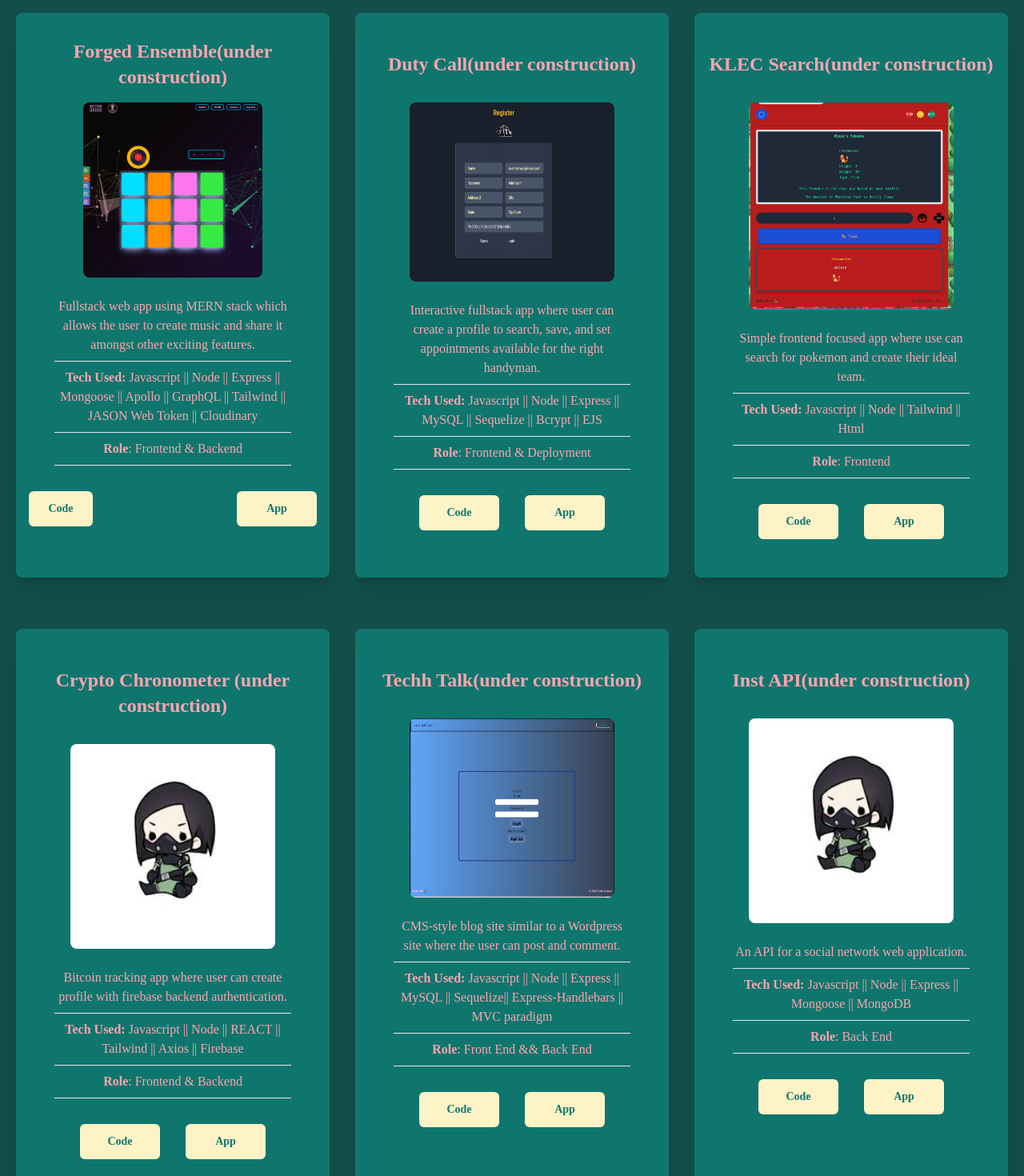
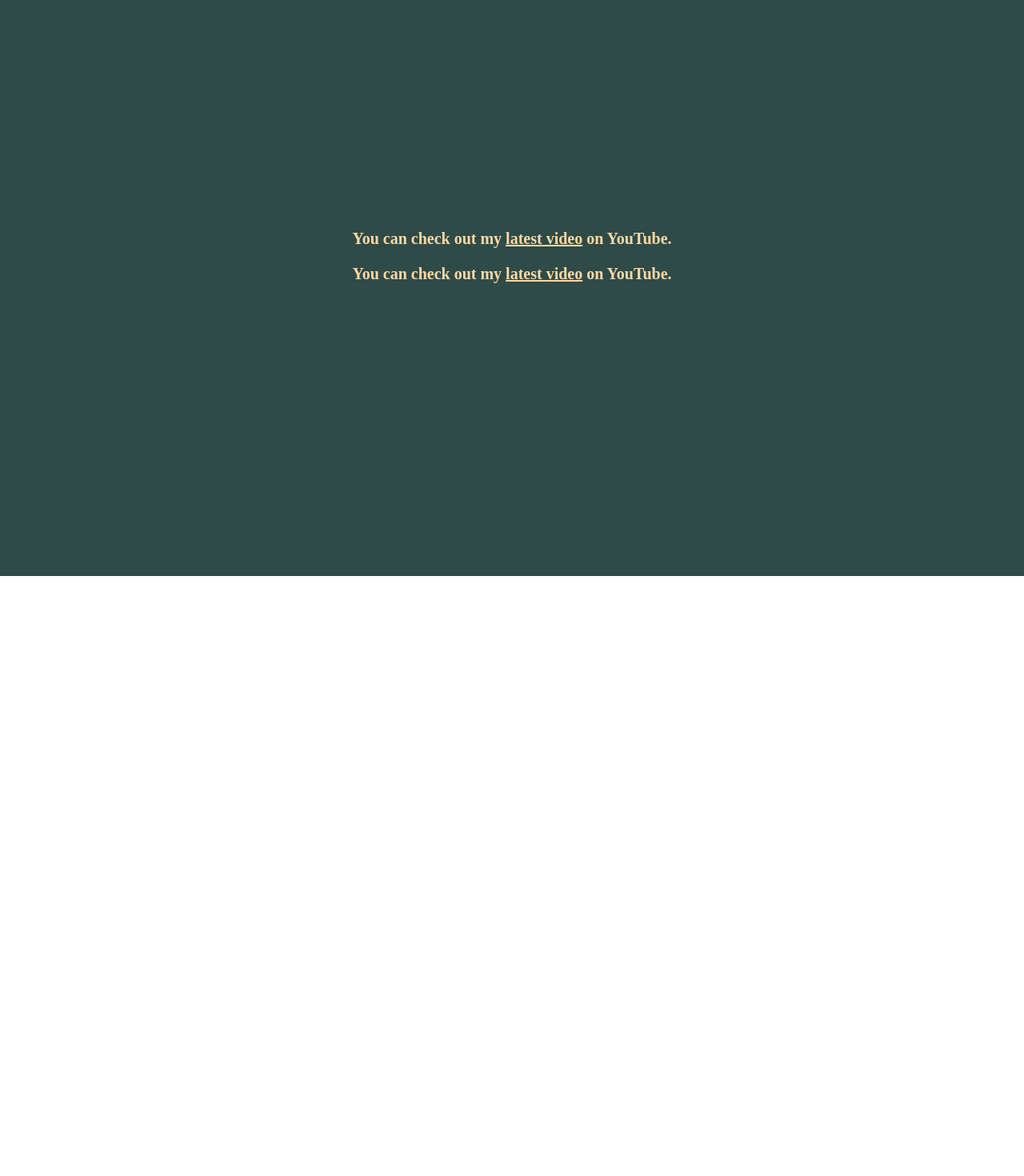
Before and after one commit to VAalchemist/portfolio-imnida, a React (Create React App) app: page /portfolio in a window 1280 px wide. Shown: the part 80-1550 px from the top of the page at 80% size. After the commit the page ends 800 px from the top, so only its background shows below. Built offline with nearby package versions, Linux system fonts and the light colour scheme.

Commit message:
removed coding projects and began ro replace with VO work

```diff
--- a/src/components/Portfolio.jsx
+++ b/src/components/Portfolio.jsx
@@ -1,174 +1,41 @@
 import React from 'react';
-import viper from '../assets/viper.jpg';
-import duty from '../assets/duty.png';
-import forged from '../assets/forged.png';
-import poke from '../assets/pokesearch.png';
-import tech from '../assets/techh.png';
 
 
 
 const Portfolio = () => {
   return (
-    <div className='w-full h-full py-[5rem] pb-96 bg-teal-900'>
+    <div className='w-full h-screen bg-[#2E4B47]'>
 
-      {/* Card Content */}
-      <div className='max-w-[1240px] mx-auto grid md:grid-cols-3 gap-8 mb-12'>
+      <div className='max-w-[1000px] h-full mx-auto px-8 flex flex-col justify-center'>
 
-      {/* First Card */}
-      <div className=' bg-teal-700 shadow-xl flex flex-col p-4 sm:mt-4 rounded-lg text-rose-300 hover:scale-105 duration-300' >
+        <p className="text-[#FDD8A7] font-semibold text-center md:text-lg lg:text-xl py-2 px-12 max-w-[1000px]"> You can check out my{' '}
+          <a
+            href="https://www.youtube.com/watch?v=ABC123XYZ"
+    target="_blank"
+    rel="noopener noreferrer"
+    className="font-bold underline hover:text-blue-600"
+  >
+            latest video
+          </a>
+          {' '}on YouTube.
+        </p>
+        <p className="text-[#FDD8A7] font-semibold text-center md:text-lg lg:text-xl py-2 px-12 max-w-[1000px]"> You can check out my{' '}
+          <a
+            href="https://www.youtube.com/watch?v=ABC123XYZ"
+    target="_blank"
+    rel="noopener noreferrer"
+    className="font-bold underline hover:text-blue-600"
+  >
+            latest video
+          </a>
+          {' '}on YouTube.
+        </p>
 
-        <h2 className='text-2xl font-bold text-center py-4'>Forged Ensemble(under construction)</h2>
-        <img className='w-56 mx-auto rounded-lg' src={forged} alt="." />
-
-        <div className=' text-center font-medium'>
-          <p className='py-2 border-b mx-8 mt-4'>Fullstack web app using MERN stack which allows the user to create music and share it amongst other exciting features.</p>
-            <p className='py-2 border-b mx-8'><span className='font-bold'>Tech Used: </span>
-              Javascript ||
-              Node ||
-              Express ||
-              Mongoose ||
-              Apollo ||
-              GraphQL ||
-              Tailwind ||
-              JASON Web Token ||
-              Cloudinary
-            </p>
-          <p className='py-2 border-b mx-8'><span className='font-bold'>Role</span>: Frontend & Backend</p>
-        </div>
-
-          <div className='flex justify-between mx-16 sm:mx-0'>
-            <a href='https://github.com/VAalchemist/forged-ensemble' className=' bg-amber-100 text-sm text-center hover:text-rose-600 hover:text-base w-[100px] sm:w-[80px] rounded-md font-bold  text-teal-700 my-8 mx-auto md:mx-0 py-3 '>Code</a>
-          <a href='/' className=' bg-amber-100 text-sm text-center hover:text-rose-600 hover:text-base sm:w-[100px] w-[80px] rounded-md font-bold  text-teal-700 my-8 mx-auto md:mx-0 py-3 '>App</a>
-          </div>
-        </div>
-
-      {/* Second Card */}
-      <div className='bg-teal-700 w-full shadow-xl flex flex-col p-4 sm:mt-4 rounded-lg text-rose-300 hover:scale-105 duration-300' >
-
-        <h2 className='text-2xl font-bold text-center py-8'>Duty Call(under construction)</h2>
-        <img className='w-64 h-56 mx-auto rounded-lg' src={duty} alt="/" />
-
-        <div className='text-center font-medium '>
-          <p className='py-2 border-b mx-8 mt-4'>Interactive fullstack app where user can create a profile to search, save, and set appointments available for the right handyman. </p>
-           <p className='py-2 border-b mx-8'><span className='font-bold'>Tech Used: </span>
-              Javascript ||
-              Node ||
-              Express ||
-              MySQL ||
-              Sequelize ||
-              Bcrypt ||
-            EJS</p>
-          <p className='py-2 border-b mx-8'><span className='font-bold'>Role</span>: Frontend & Deployment</p>
-        </div>
-
-          <div className='flex justify-between mx-16'>
-            <a href='/' className=' bg-amber-100 text-sm text-center hover:text-rose-600 hover:text-base w-[100px] rounded-md font-bold  text-teal-700 my-8 mx-auto md:mx-0 py-3 '>Code</a>
-          <a href='/' className=' bg-amber-100 text-sm text-center hover:text-rose-600 hover:text-base w-[100px] rounded-md font-bold  text-teal-700 my-8 mx-auto md:mx-0 py-3 '>App</a>
-          </div>
-        </div>
-
-    {/* Third Card */}
-      <div className='bg-teal-700 w-full shadow-xl flex flex-col p-4 sm:mt-4 rounded-lg text-rose-300 hover:scale-105 duration-300' >
-
-        <h2 className='text-2xl font-bold text-center py-8'>KLEC Search(under construction)</h2>
-        <img className='w-64 mx-auto rounded-lg' src={poke} alt="/" />
-
-        <div className='text-center font-medium '>
-          <p className='py-2 border-b mx-8 mt-4'>Simple frontend focused app where use can search for pokemon and create their ideal team.</p>
-           <p className='py-2 border-b mx-8'><span className='font-bold'>Tech Used: </span>
-              Javascript ||
-              Node ||
-              Tailwind ||
-              Html</p>
-          <p className='py-2 border-b mx-8'><span className='font-bold'>Role</span>: Frontend</p>
-        </div>
-
-          <div className='flex justify-between mx-16'>
-            <a href='/' className=' bg-amber-100 text-sm hover:text-rose-600 hover:text-base text-center w-[100px] rounded-md font-bold  text-teal-700 my-8 mx-auto md:mx-0 py-3 '>Code</a>
-          <a href='/' className=' bg-amber-100 text-sm text-center hover:text-rose-600 hover:text-base w-[100px] rounded-md font-bold  text-teal-700 my-8 mx-auto md:mx-0 py-3 '>App</a>
-          </div>
-        </div>
       </div>
 
 
-      {/* Card Content */}
-      <div className='max-w-[1240px] mx-auto grid md:grid-cols-3 gap-8'>
 
-      {/* First Card */}
-      <div className='bg-teal-700 w-full shadow-xl flex flex-col p-4 sm:mt-4 rounded-lg text-rose-300 hover:scale-105 duration-300' >
-
-        <h2 className='text-2xl font-bold text-center py-8'>Crypto Chronometer (under construction)</h2>
-        <img className='w-64 mx-auto rounded-lg' src={viper} alt="/" />
-
-        <div className='text-center font-medium '>
-          <p className='py-2 border-b mx-8 mt-4'>Bitcoin tracking app where user can create profile with firebase backend authentication. </p>
-           <p className='py-2 border-b mx-8'><span className='font-bold'>Tech Used: </span>
-              Javascript ||
-              Node ||
-              REACT ||
-              Tailwind ||
-              Axios ||
-            Firebase</p>
-          <p className='py-2 border-b mx-8'><span className='font-bold'>Role</span>: Frontend & Backend</p>
-        </div>
-
-          <div className='flex justify-between mx-16'>
-            <a href='/' className=' bg-amber-100 text-sm text-center hover:text-rose-600 hover:text-base w-[100px] rounded-md font-bold  text-teal-700 my-8 mx-auto md:mx-0 py-3 '>Code</a>
-          <a href='/' className=' bg-amber-100 text-sm text-center  hover:text-rose-600 hover:text-base w-[100px] rounded-md font-bold  text-teal-700 my-8 mx-auto md:mx-0 py-3 '>App</a>
-          </div>
-        </div>
-
-      {/* Second Card */}
-      <div className='bg-teal-700 w-full shadow-xl flex flex-col p-4 sm:mt-4 rounded-lg text-rose-300 hover:scale-105 duration-300' >
-
-        <h2 className='text-2xl font-bold text-center py-8'>Techh Talk(under construction)</h2>
-        <img className='w-64 h-56 mx-auto rounded-lg' src={tech} alt="/" />
-
-        <div className='text-center font-medium '>
-          <p className='py-2 border-b mx-8 mt-4'>CMS-style blog site similar to a Wordpress site where the user can post and comment.</p>
-           <p className='py-2 border-b mx-8'><span className='font-bold'>Tech Used: </span>
-              Javascript ||
-              Node ||
-              Express ||
-              MySQL ||
-              Sequelize||
-              Express-Handlebars ||
-            MVC paradigm</p>
-          <p className='py-2 border-b mx-8'><span className='font-bold'>Role</span>: Front End && Back End</p>
-        </div>
-
-          <div className='flex justify-between mx-16'>
-            <a href='/' className=' bg-amber-100 text-sm hover:text-rose-600 hover:text-base w-[100px] text-center rounded-md font-bold  text-teal-700 my-8 mx-auto md:mx-0 py-3 '>Code</a>
-          <a href='/' className=' bg-amber-100 text-sm text-center hover:text-rose-600 hover:text-base w-[100px] rounded-md font-bold  text-teal-700 my-8 mx-auto md:mx-0 py-3 '>App</a>
-          </div>
-        </div>
-
-    {/* Third Card */}
-      <div className='bg-teal-700 w-full shadow-xl flex flex-col p-4 sm:mt-4 rounded-lg text-rose-300 hover:scale-105 duration-300' >
-
-        <h2 className='text-2xl font-bold text-center py-8'>Inst API(under construction)</h2>
-        <img className='w-64 mx-auto rounded-lg' src={viper} alt="/" />
-
-        <div className='text-center font-medium '>
-          <p className='py-2 border-b mx-8 mt-4'>An API for a social network web application.</p>
-           <p className='py-2 border-b mx-8'><span className='font-bold'>Tech Used: </span>
-              Javascript ||
-              Node ||
-              Express ||
-              Mongoose ||
-              MongoDB</p>
-          <p className='py-2 border-b mx-8'><span className='font-bold'>Role</span>: Back End</p>
-        </div>
-
-          <div className='flex justify-between mx-16'>
-            <a href='/' className=' bg-amber-100 text-sm text-center hover:text-rose-600 hover:text-base w-[100px] rounded-md font-bold  text-teal-700 my-8 mx-auto md:mx-0 py-3 '>Code</a>
-          <a href='/' className=' bg-amber-100 text-sm text-center hover:text-rose-600 hover:text-base w-[100px] rounded-md font-bold  text-teal-700 my-8 mx-auto md:mx-0 py-3 '>App</a>
-          </div>
-        </div>
-      </div>
-
-
-  </div>
+    </div>
   )
 }
 
```
